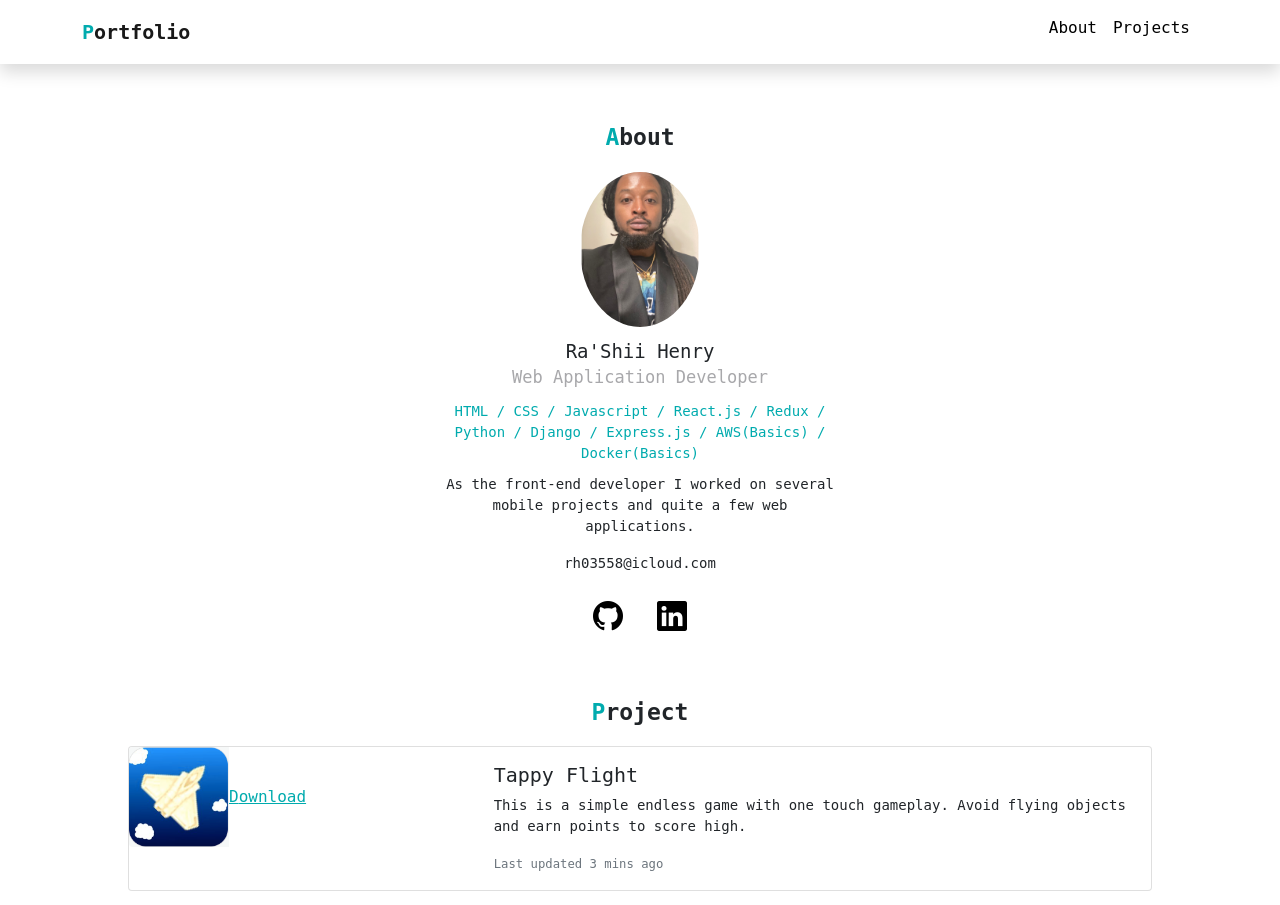
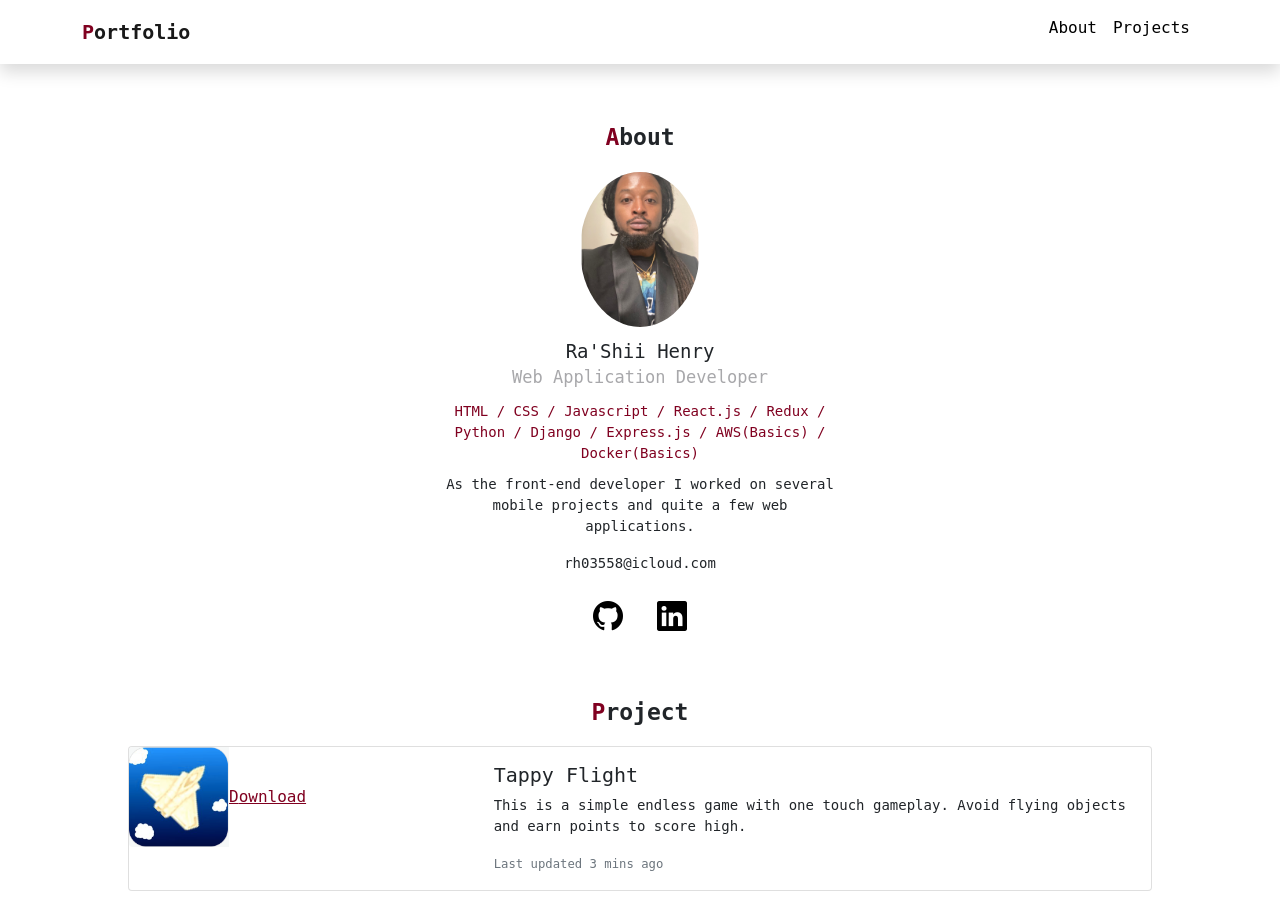
Before and after one commit to sheeziebby/Portfolioo, a plain HTML site: page portfolio_tech/index.html in a window 1280 px wide. Shown: the top 905 px of the page. Drawn offline with nearby package versions, Linux system fonts and the light colour scheme.

Commit message:
color changes and font sizes

```diff
--- a/portfolio_tech/style.css
+++ b/portfolio_tech/style.css
@@ -10,7 +10,7 @@ body{
 }
 
 .font-primary{
-    color: #00abae;
+    color: #800020;
 }
 
 .title-icon{
@@ -61,7 +61,7 @@ ABOUT
 
 #about .skills{
     font-size: 14px;
-    color: #00abae;
+    color: #800020;
     margin-bottom: 10px;
 }
 #about .email{
@@ -100,5 +100,5 @@ PROJECT
 }
 
 #project .card a{
-    color: #00abae;
+    color: #800020;
 }
```
